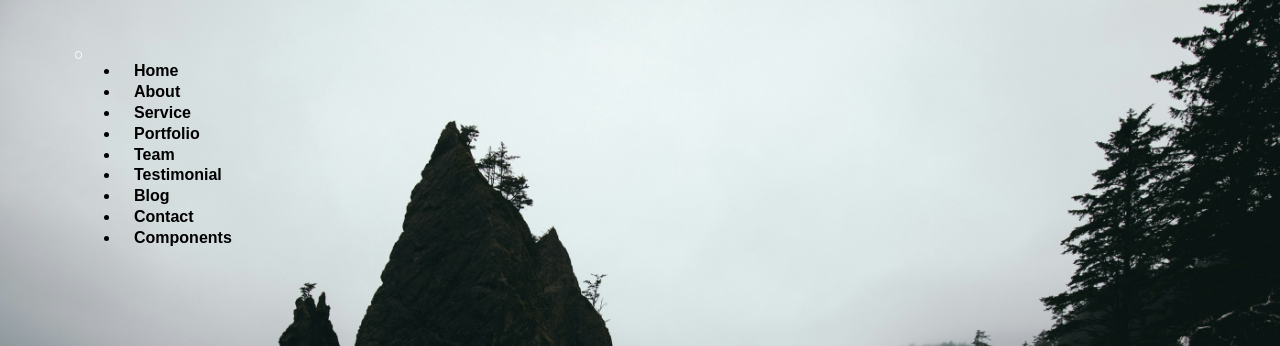
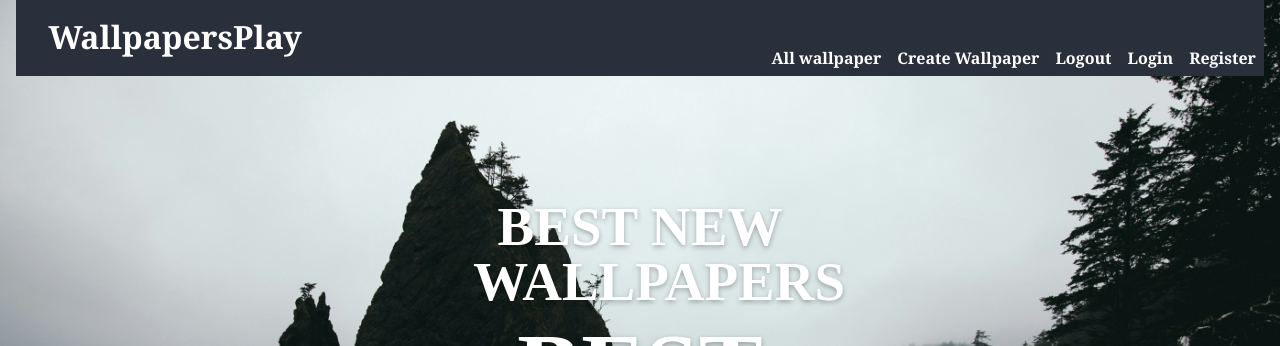
Before and after one commit to IZRXD/project, a React (Vite) app in the folder client/: page / in a window 1280 px wide. Shown: the top 346 px of the page. Built offline with nearby package versions, Linux system fonts and the light colour scheme; no server answers.

Commit message:
Update Header.jsx

```diff
--- a/client/src/components/header/Header.jsx
+++ b/client/src/components/header/Header.jsx
@@ -2,66 +2,66 @@ import { Link } from "react-router-dom";
 
 export default function Header() {
   return (
-    // <header>
-    //   <h1>
-    //     <Link className="home" to="/">
-    //       WallpapersPlay
-    //     </Link>
-    //   </h1>
-    //   <nav>
-    //     <Link to="/wallpapers">All wallpaper</Link>
-    //     <div id="user">
-    //       <Link to="/wallpapers/create">Create Wallpaper</Link>
-    //       <Link to="/logout">Logout</Link>
+    <header>
+      <h1>
+        <Link className="home" to="/">
+          WallpapersPlay
+        </Link>
+      </h1>
+      <nav>
+        <Link to="/wallpapers">All wallpaper</Link>
+        <div id="user">
+          <Link to="/wallpapers/create">Create Wallpaper</Link>
+          <Link to="/logout">Logout</Link>
+        </div>
+        <div id="guest">
+          <Link to="/login">Login</Link>
+          <Link to="/register">Register</Link>
+        </div>
+      </nav>
+    </header>
+
+    // <nav className="navbar custom-navbar navbar-expand-lg navbar-dark" data-spy="affix" data-offset-top="20">
+    //     <div className="container">
+    //         {/* <Link className="navbar-brand" to="/">
+    //             <img src="/client/public/images/bg">
+    //         </Link> */}
+    //         <button className="navbar-toggler" type="button" data-toggle="collapse" data-target="/navbarSupportedContent" aria-controls="navbarSupportedContent" aria-expanded="false" aria-label="Toggle navigation">
+    //             <span></span>
+    //         </button>
+
+    //         <div className="collapse navbar-collapse" id="navbarSupportedContent">
+    //             <ul className="navbar-nav ml-auto">
+    //                 <li className="nav-item">
+    //                     <Link className="nav-link" to="/home">Home</Link>
+    //                 </li>
+    //                 <li className="nav-item">
+    //                     <Link className="nav-link" to="/about">About</Link>
+    //                 </li>
+    //                 <li className="nav-item">
+    //                     <Link className="nav-link" to="/service">Service</Link>
+    //                 </li>
+    //                 <li className="nav-item">
+    //                     <Link className="nav-link" to="/portfolio">Portfolio</Link>
+    //                 </li>
+    //                 <li className="nav-item">
+    //                     <Link className="nav-link" to="/team">Team</Link>
+    //                 </li>
+    //                 <li className="nav-item">
+    //                     <Link className="nav-link" to="/testimonial">Testimonial</Link>
+    //                 </li>
+    //                 <li className="nav-item">
+    //                     <Link className="nav-link" to="/blog">Blog</Link>
+    //                 </li>
+    //                 <li className="nav-item">
+    //                     <Link className="nav-link" to="/contact">Contact</Link>
+    //                 </li>
+    //                 <li className="nav-item">
+    //                     <Link className="nav-link btn btn-primary btn-sm ml-lg-3" to="components.html">Components</Link>
+    //                 </li>
+    //             </ul>
+    //         </div>
     //     </div>
-    //     <div id="guest">
-    //       <Link to="/login">Login</Link>
-    //       <Link to="/register">Register</Link>
-    //     </div>
-    //   </nav>
-    // </header>
-
-    <nav className="navbar custom-navbar navbar-expand-lg navbar-dark" data-spy="affix" data-offset-top="20">
-        <div className="container">
-            {/* <Link className="navbar-brand" to="/">
-                <img src="/client/public/images/bg">
-            </Link> */}
-            <button className="navbar-toggler" type="button" data-toggle="collapse" data-target="/navbarSupportedContent" aria-controls="navbarSupportedContent" aria-expanded="false" aria-label="Toggle navigation">
-                <span></span>
-            </button>
-
-            <div className="collapse navbar-collapse" id="navbarSupportedContent">
-                <ul className="navbar-nav ml-auto">
-                    <li className="nav-item">
-                        <Link className="nav-link" to="/home">Home</Link>
-                    </li>
-                    <li className="nav-item">
-                        <Link className="nav-link" to="/about">About</Link>
-                    </li>
-                    <li className="nav-item">
-                        <Link className="nav-link" to="/service">Service</Link>
-                    </li>
-                    <li className="nav-item">
-                        <Link className="nav-link" to="/portfolio">Portfolio</Link>
-                    </li>
-                    <li className="nav-item">
-                        <Link className="nav-link" to="/team">Team</Link>
-                    </li>
-                    <li className="nav-item">
-                        <Link className="nav-link" to="/testimonial">Testimonial</Link>
-                    </li>
-                    <li className="nav-item">
-                        <Link className="nav-link" to="/blog">Blog</Link>
-                    </li>
-                    <li className="nav-item">
-                        <Link className="nav-link" to="/contact">Contact</Link>
-                    </li>
-                    <li className="nav-item">
-                        <Link className="nav-link btn btn-primary btn-sm ml-lg-3" to="components.html">Components</Link>
-                    </li>
-                </ul>
-            </div>
-        </div>
-    </nav>
+    // </nav>
   );
 }
```
